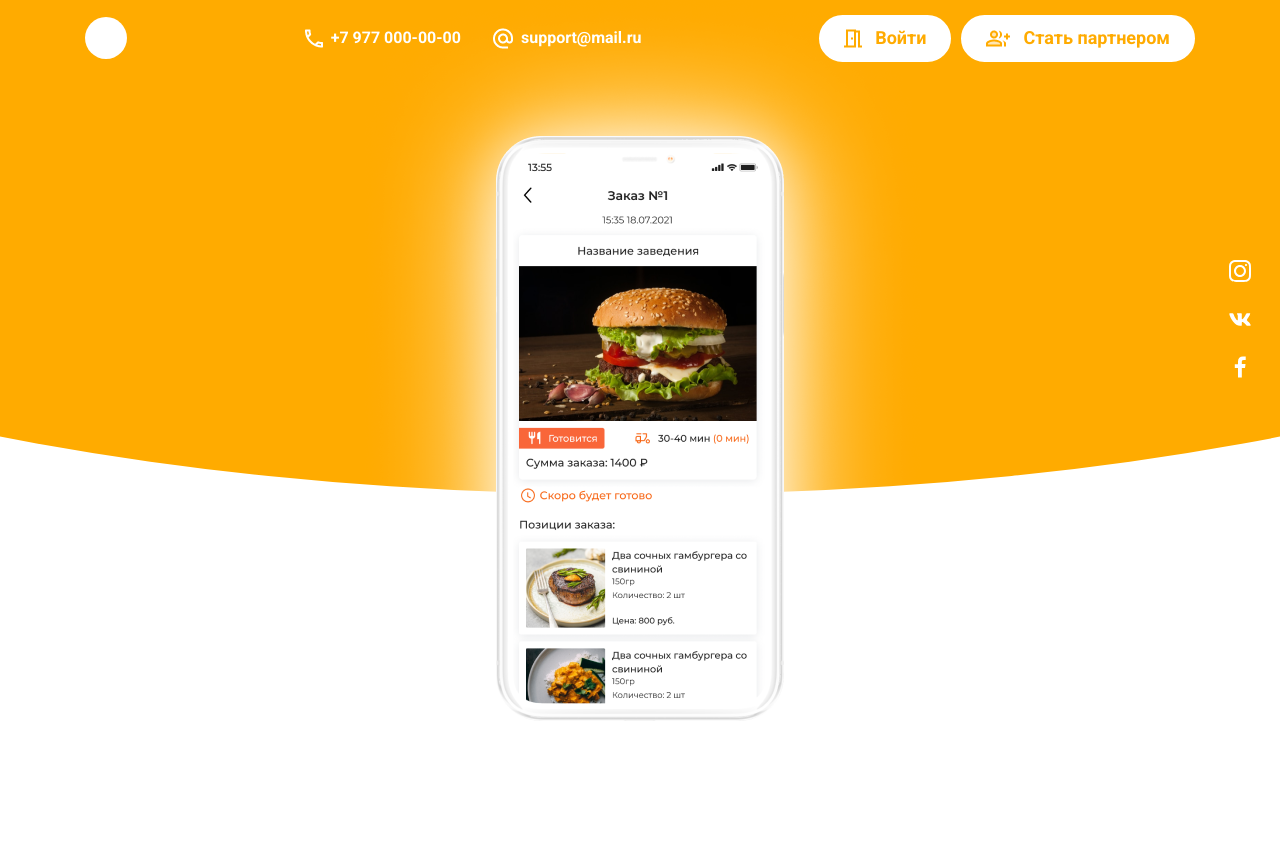
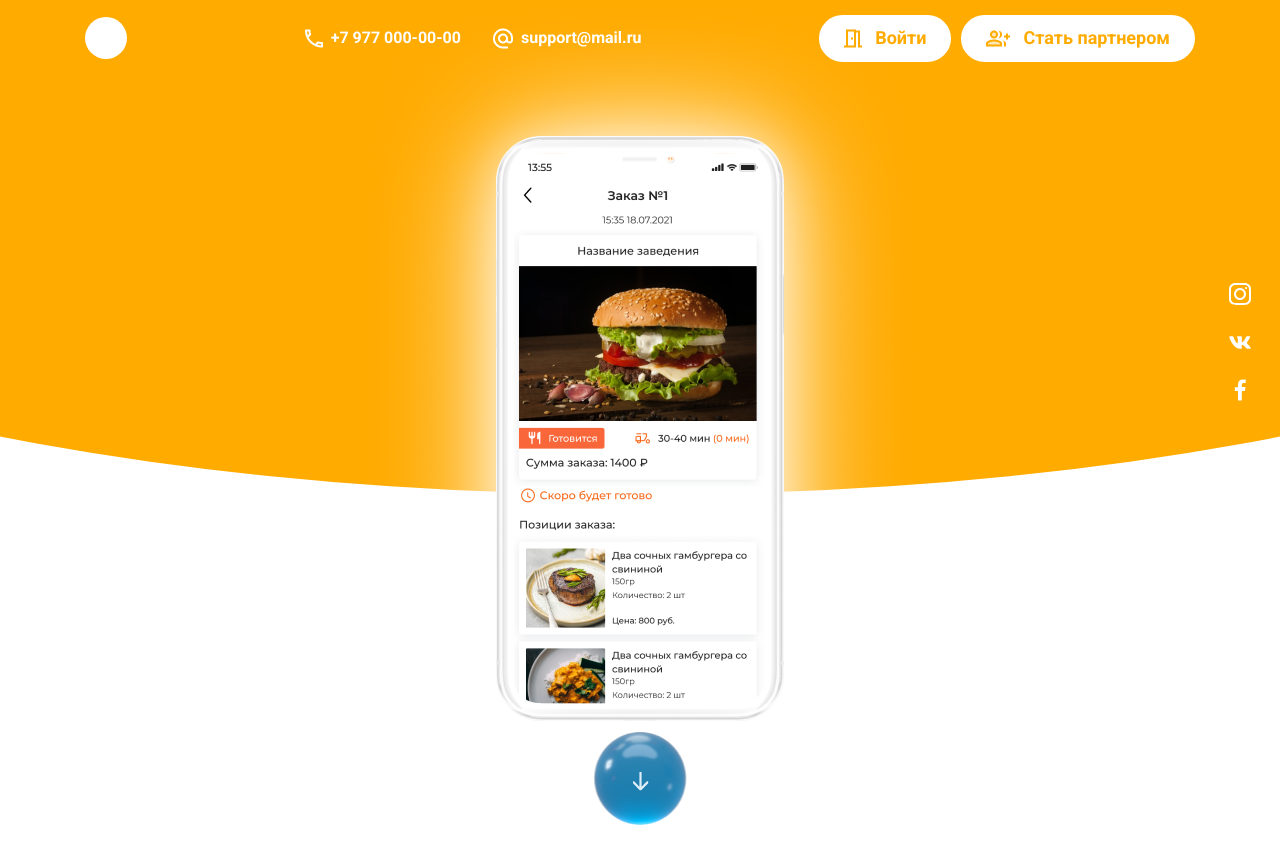
Before and after one commit to AntonKurtsev/good-food, a plain HTML site: page index.html in a window 1280 px wide. Drawn offline with Linux system fonts and the light colour scheme.

Commit message:
add: finish .hero, without animation

```diff
--- a/index.html
+++ b/index.html
@@ -66,6 +66,10 @@
         <div class="hero-image">
             <img src="images/iphone-1.png" alt="IPhone" class="hero__phone">
         </div>
+        <button class="hero-button">
+            <img src="images/round-btn.png" alt="" class="hero-button__img">
+            <img src="images/icons/arrow-icon.svg" alt="" class="hero-button__arrow">
+        </button>
     </section>
     <!-- /.hero -->
 
--- a/sass/blocks/_header.sass
+++ b/sass/blocks/_header.sass
@@ -28,19 +28,21 @@
         &--phone
             margin-right: 32px
         &::after
-            transition: 0.2s
+            transition: 0.4s
             position: absolute
             content: ""
             display: block
             bottom: -2px
-            left: 0
-            width: 100%
+            right: 0
+            width: 0
             height: 2px
             border-radius: 20px
             background-color: transparent
         &:hover
             &::after
                 background-color: #fff
+                width: 100%
+                left: 0
     &__icon
         margin-right: 8px
     &__button-group
@@ -59,7 +61,7 @@
         font-size: 18px
         line-height: 170%
         border: 2px solid #fff
-        transition: 0.2s
+        transition: 0.4s
         &:first-child
             margin-right: 10px
         &:hover
--- a/sass/blocks/_hero.sass
+++ b/sass/blocks/_hero.sass
@@ -1,13 +1,15 @@
 .hero
     position: relative
+    height: 100vh
+    min-height: 830px
     &-wrapper
         background-color: #FFAB00
         clip-path: ellipse(100% 100% at 50% 0%);
-        min-height: 433px
+        height: 433px
     &-socials
         position: absolute
         right: 28px
-        bottom: 112px
+        top: 282px
         display: flex
         flex-direction: column
         &__item
@@ -20,3 +22,15 @@
         left: 50%
         transform: translateX(-50%)
         top: 0
+    &-button
+        position: absolute
+        left: 50%
+        transform: translateX(-50%)
+        bottom: 0
+        &__img
+            position: relative
+        &__arrow
+            position: absolute
+            top: 50%
+            left: 50%
+            transform: translate(-50%, -50%)
```
Also changed, not shown: css/style.css, images/icons/arrow-icon.svg (added), images/round-btn.png (added).
